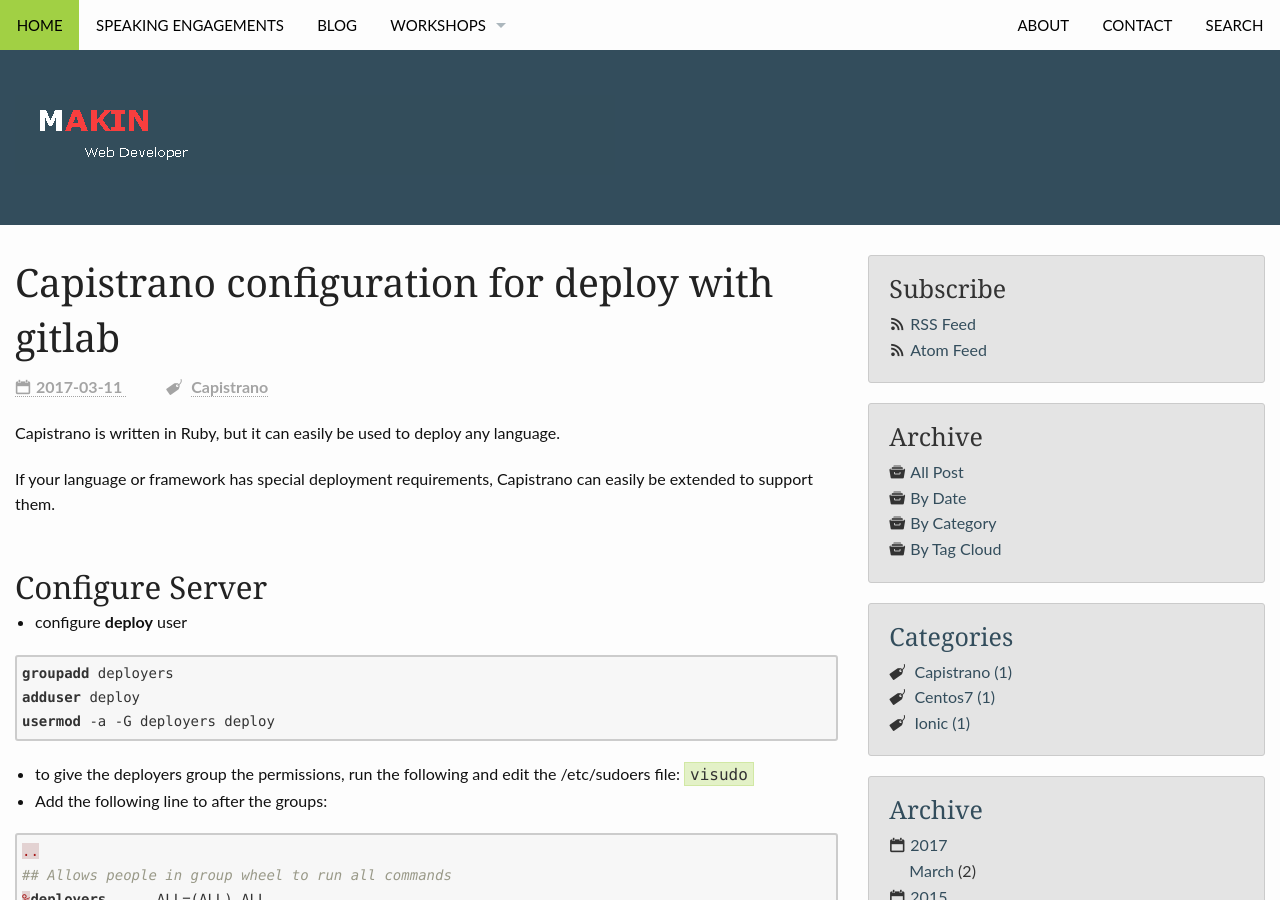
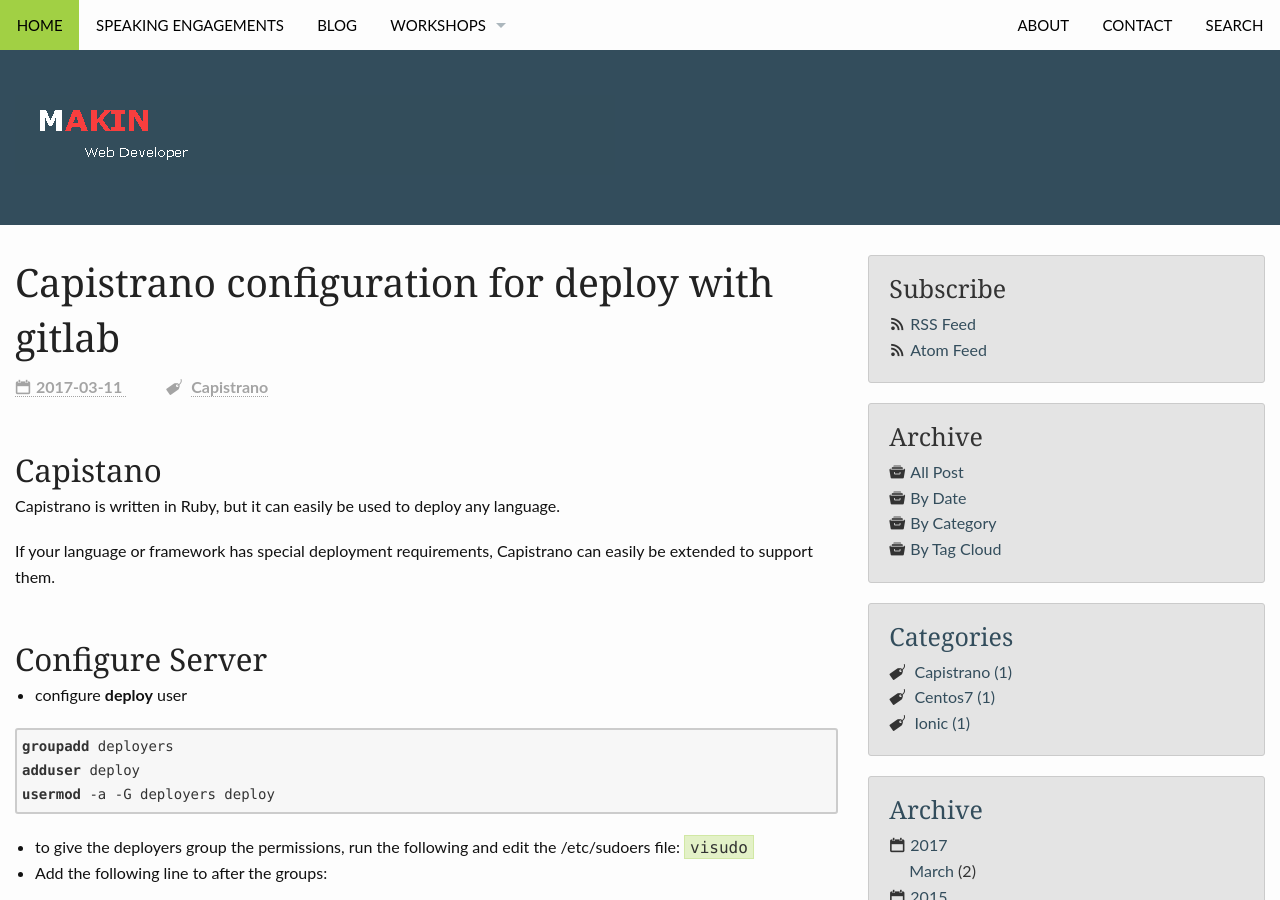
Before and after one commit to makinuk/makinuk.github.io, a Jekyll site: the page built from _posts/2017/2017-03-11-Capistrano-Configuration-for-deploy-with-gitlab.md, in a window 1280 px wide and 900 px high. Built offline with Jekyll 4.4.1, drawn with Linux system fonts in a browser that asks for light colours; nearby versions of some CDN libraries; comment, search, counter and statistics services are not loaded.

Commit message:
Capistrano Added

```diff
--- a/_posts/2017/2017-03-11-Capistrano-Configuration-for-deploy-with-gitlab.md
+++ b/_posts/2017/2017-03-11-Capistrano-Configuration-for-deploy-with-gitlab.md
@@ -2,14 +2,15 @@
 layout: post
 title: Capistrano configuration for deploy with gitlab
 published: true
-date: 2017-03-11 16:55:10
 categories: [Capistrano]
+date: 2017-03-11 10:45:35
 excerpt: |
     Capistrano is written in Ruby, but it can easily be used to deploy any language.
 
     If your language or framework has special deployment requirements, Capistrano can easily be extended to support them.
 ---
 
+## Capistano
 
 Capistrano is written in Ruby, but it can easily be used to deploy any language.
 
```
Also changed, not shown: _posts/2017/2017-03-11-LEMP-CentOS-7-installation.md (line endings or trailing spaces).
